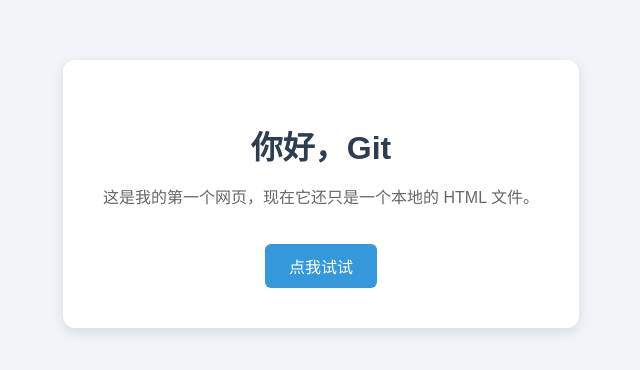
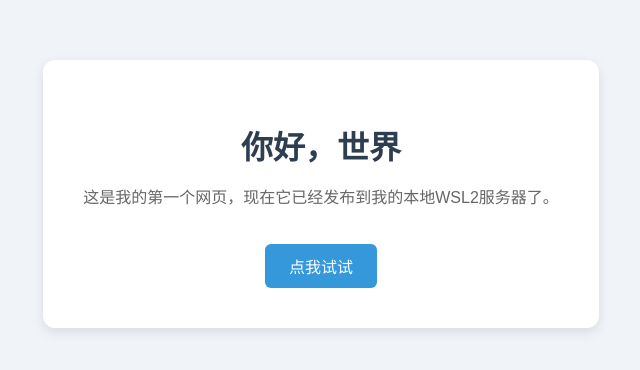
Before and after one commit to LittleVinegar0416/zero-to-tech, a plain HTML site: page index.html in a window 1280 px wide. Shown: the part 206-576 px from the top of the page, without its empty margins (319-959 px from the left). Drawn offline with Linux system fonts and the light colour scheme.

Commit message:
修改了首页文案

```diff
--- a/index.html
+++ b/index.html
@@ -10,8 +10,8 @@
   </head>
   <body>
     <div class="card">
-      <h1>你好，Git</h1>
-      <p id="msg">这是我的第一个网页，现在它还只是一个本地的 HTML 文件。</p>
+      <h1>你好，世界</h1>
+      <p id="msg">这是我的第一个网页，现在它已经发布到我的本地WSL2服务器了。</p>
 
       <button onclick="changeText()">点我试试</button>
     </div>
```
